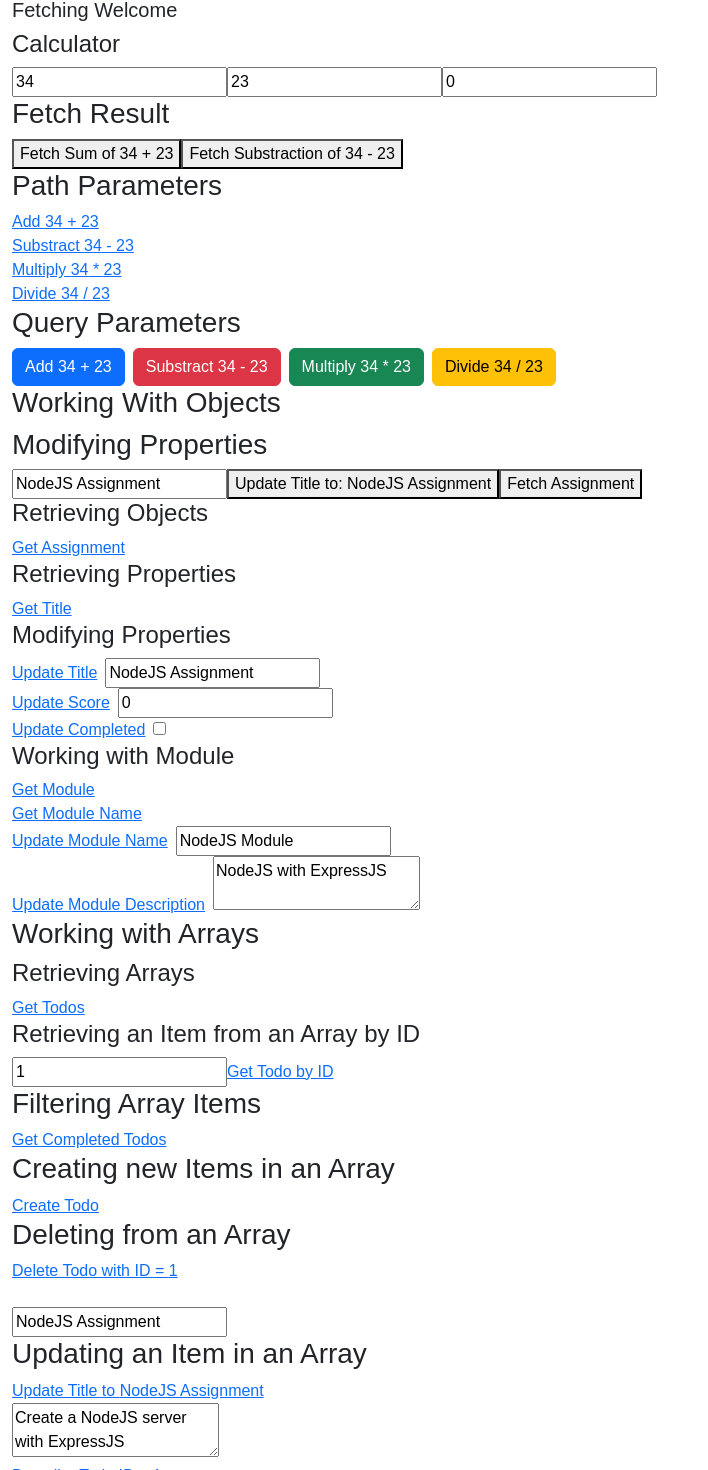
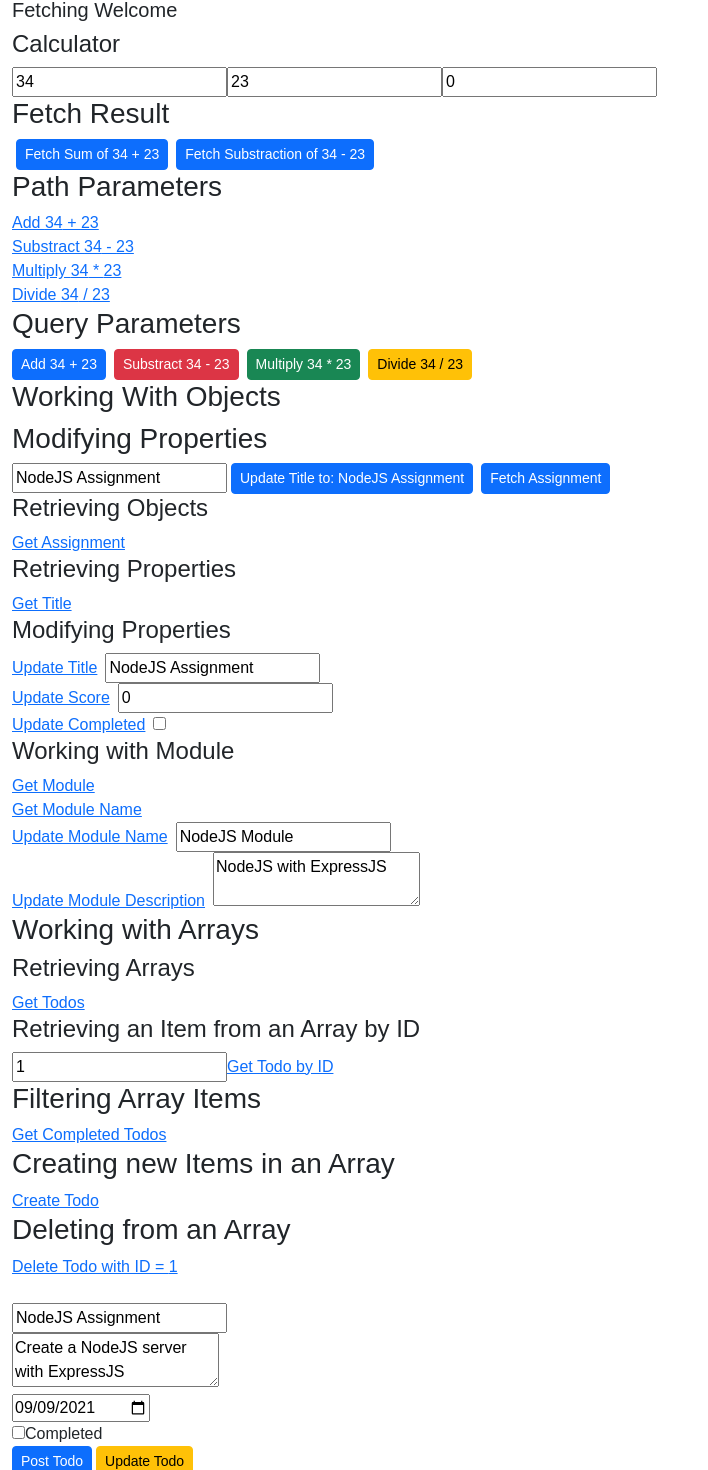
Before and after one commit to yug-rajani/kanbas-react-web-app, a React (Create React App) app: page /#/Labs/a5 in a window 1280 px wide. Shown: the part 210-1680 px from the top of the page, without its empty margins (0-708 px from the left). Built offline with nearby package versions, Linux system fonts and the light colour scheme; no server answers.

Commit message:
Complete 3.5 - Passing JSON data to a Server in an HTTP Body

```diff
--- a/src/Labs/a5/EncodingParametersInURLs.tsx
+++ b/src/Labs/a5/EncodingParametersInURLs.tsx
@@ -38,10 +38,12 @@ function EncodingParametersInURLs() {
                 onChange={(e) => setB(parseInt(e.target.value))} value={b} />
             <input value={result} type="number" readOnly />
             <h3>Fetch Result</h3>
-            <button onClick={() => fetchSum(a, b)} >
+            <button className="btn btn-primary btn-sm mx-1"
+                onClick={() => fetchSum(a, b)} >
                 Fetch Sum of {a} + {b}
             </button>
-            <button onClick={() => fetchSubtraction(a, b)} >
+            <button className="btn btn-primary btn-sm mx-1"
+                onClick={() => fetchSubtraction(a, b)} >
                 Fetch Substraction of {a} - {b}
             </button>
             <h3>Path Parameters</h3>
@@ -62,19 +64,19 @@ function EncodingParametersInURLs() {
             </a>
 
             <h3>Query Parameters</h3>
-            <a className="btn btn-primary"
+            <a className="btn btn-primary btn-sm"
                 href={`http://localhost:4000/a5/calculator?operation=add&a=${a}&b=${b}`}>
                 Add {a} + {b}
             </a>
-            <a className="btn btn-danger mx-2"
+            <a className="btn btn-danger btn-sm mx-2"
                 href={`http://localhost:4000/a5/calculator?operation=subtract&a=${a}&b=${b}`}>
                 Substract {a} - {b}
             </a>
-            <a className="btn btn-success"
+            <a className="btn btn-success btn-sm"
                 href={`http://localhost:4000/a5/calculator?operation=multiply&a=${a}&b=${b}`}>
                 Multiply {a} * {b}
             </a>
-            <a className="btn btn-warning mx-2"
+            <a className="btn btn-warning btn-sm mx-2"
                 href={`http://localhost:4000/a5/calculator?operation=divide&a=${a}&b=${b}`}>
                 Divide {a} / {b}
             </a>
--- a/src/Labs/a5/WorkingWithArrays.tsx
+++ b/src/Labs/a5/WorkingWithArrays.tsx
@@ -12,7 +12,13 @@ function WorkingWithArrays() {
         completed: false,
     });
 
-    const [todos, setTodos] = useState([]);
+    const [todos, setTodos] = useState<{ id: number; title: string; description: string; due: string; completed: boolean; }[]>([]);
+
+    const postTodo = async () => {
+        const response = await axios.post(API, todo);
+        setTodos([...todos, response.data]);
+    };
+
     const fetchTodos = async () => {
         const response = await axios.get(API);
         setTodos(response.data);
@@ -20,6 +26,19 @@ function WorkingWithArrays() {
     useEffect(() => {
         fetchTodos();
     }, []);
+
+    const [errorMessage, setErrorMessage] = useState(null);
+    const deleteTodo = async (todo: { id: any; title?: string; description?: string; due?: string; completed?: boolean; }) => {
+        try {
+
+            const response = await axios.delete(`${API}/${todo.id}`);
+            console.log(response.data);
+            setTodos(todos.filter((t) => t.id !== todo.id));
+        } catch (error: any) {
+            console.log(error);
+            setErrorMessage(error.response.data.message);
+        }
+    };
 
     const removeTodo = async (todo: { id: number; title: string; }) => {
         const response = await axios
@@ -41,6 +60,19 @@ function WorkingWithArrays() {
         const response = await axios.get(`${API}/${todo.id}/title/${todo.title}`);
         setTodos(response.data);
     };
+
+    const updateTodo = async () => {
+        try {
+
+            const response = await axios.put(`${API}/${todo.id}`, todo);
+            console.log(response.data);
+            setTodos(todos.map((t) => (t.id === todo.id ? todo : t)));
+        } catch (error: any) {
+            console.log(error);
+            setErrorMessage(error.response.data.message);
+        }
+    };
+
 
     return (
         <div>
@@ -81,6 +113,35 @@ function WorkingWithArrays() {
                 onChange={(e) => setTodo({
                     ...todo, title: e.target.value
                 })} />
+            <br />
+            <textarea value={todo.description}
+                onChange={(e) => setTodo({
+                    ...todo,
+                    description: e.target.value
+                })} />
+            <br />
+            <input value={todo.due} type="date"
+                onChange={(e) => setTodo({
+                    ...todo, due: e.target.value
+                })} />
+            <br />
+            <label>
+                <input value={todo.completed.toString()} type="checkbox"
+                    onChange={(e) => setTodo({
+                        ...todo, completed: e.target.checked
+                    })} />
+                Completed
+            </label>
+            <br />
+            <button className="btn btn-primary btn-sm"
+                onClick={postTodo}> Post Todo </button>
+
+            <button className="btn btn-warning btn-sm mx-1"
+                onClick={updateTodo}>
+                Update Todo
+            </button>
+
+
             <h3>Updating an Item in an Array</h3>
             <a href={`${API}/${todo.id}/title/${todo.title}`} >
                 Update Title to {todo.title}
@@ -99,12 +160,13 @@ function WorkingWithArrays() {
 
             <br />
 
-            <input type="checkbox" checked={todo.completed}
+            <input
+                type="checkbox" checked={todo.completed}
                 onChange={(e) => setTodo({
                     ...todo, completed: e.target.checked
                 })} />
-            <br />
-            <a href={`${API}/${todo.id}/completed/${todo.completed}`}>
+            <a className="mx-1"
+                href={`${API}/${todo.id}/completed/${todo.completed}`}>
                 Complete Todo ID = {todo.id}
             </a>
 
@@ -120,17 +182,31 @@ function WorkingWithArrays() {
                 Update Title
             </button>
 
+            {errorMessage && (
+                <div className="alert alert-danger mb-2 mt-2">
+                    {errorMessage}
+                </div>
+            )}
             <ul>
-                {todos.map((todo: { id: number, title: string }) => (
+                {todos.map((todo: { id: number, title: string, description: string, due: string, completed: boolean }) => (
                     <li key={todo.id}>
                         {todo.title}
-                        <button className="mx-1 my-1 btn btn-warning btn-sm"
+                        <input className="mx-1"
+                            checked={todo.completed}
+                            type="checkbox" readOnly />
+                        <p>{todo.description}</p>
+                        <p>{todo.due}</p>
+                        <button className="mx-1 btn btn-warning btn-sm"
                             onClick={() => fetchTodoById(todo.id)} >
                             Edit
                         </button>
-                        <button className="mx-1 my-1 btn btn-danger btn-sm"
+                        <button className="mx-1 btn btn-danger btn-sm"
                             onClick={() => removeTodo(todo)} >
                             Remove
+                        </button>
+                        <button onClick={() => deleteTodo(todo)}
+                            className="btn btn-danger float-end ms-2">
+                            Delete
                         </button>
                     </li>
                 ))}
--- a/src/Labs/a5/WorkingWithObjects.tsx
+++ b/src/Labs/a5/WorkingWithObjects.tsx
@@ -43,10 +43,12 @@ function WorkingWithObjects() {
                 ...assignment, title: e.target.value
             })}
                 value={assignment.title} type="text" />
-            <button onClick={updateTitle} >
+            <button className="btn btn-primary btn-sm mx-1"
+                onClick={updateTitle} >
                 Update Title to: {assignment.title}
             </button>
-            <button onClick={fetchAssignment} >
+            <button className="btn btn-primary btn-sm mx-1"
+                onClick={fetchAssignment} >
                 Fetch Assignment
             </button>
 
```
